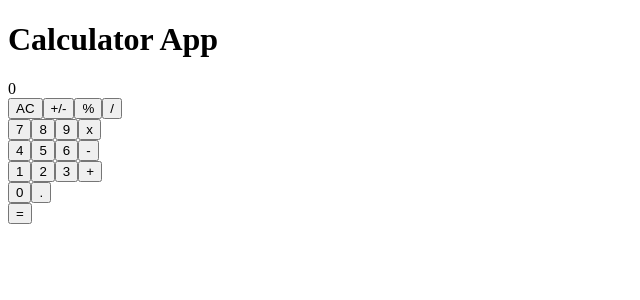
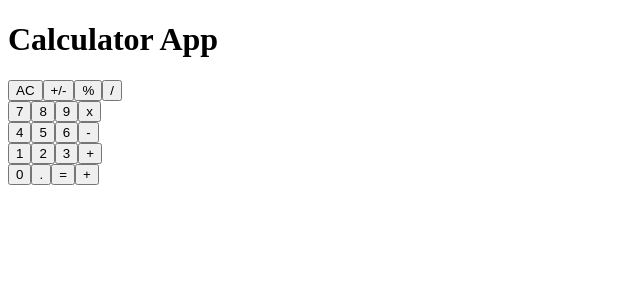
Before and after one commit to kcotrinam/calculator-react, a React (Create React App) app: page / in a window 1280 px wide. Shown: the top 300 px of the page, without its empty margins (0-640 px from the left). Built offline with nearby package versions, Linux system fonts and the light colour scheme.

Commit message:
Add handle click function

```diff
--- a/src/components/App.js
+++ b/src/components/App.js
@@ -1,13 +1,35 @@
-import React from 'react';
+import React, { Component } from 'react';
 import Display from './Display';
 import ButtonPanel from './ButtonPanel';
+import calculate from '../logic/calculate';
 
-const App = () => (
-  <div>
-    <h1>Calculator App</h1>
-    <Display />
-    <ButtonPanel />
-  </div>
-);
+class App extends Component {
+  constructor(props) {
+    super(props);
+
+    this.state = {
+      total: null,
+      next: null,
+      operation: null,
+    };
+  }
+
+  handleClick = buttonName => {
+    const data = { ...this.state };
+    const calculation = calculate(data, buttonName);
+    this.setState({ ...calculation });
+  }
+
+  render() {
+    const { next, total } = this.state;
+    return (
+      <div>
+        <h1>Calculator App</h1>
+        <Display result={(next && next.toString()) || (total && total.toString())} />
+        <ButtonPanel clickHandler={data => this.handleClick(data)} />
+      </div>
+    );
+  }
+}
 
 export default App;
--- a/src/components/ButtonPanel.jsx
+++ b/src/components/ButtonPanel.jsx
@@ -6,7 +6,7 @@ const BUTTONGROUP = {
   group2: ['7', '8', '9', 'x'],
   group3: ['4', '5', '6', '-'],
   group4: ['1', '2', '3', '+'],
-  group5: ['0', '.'],
+  group5: ['0', '.', '=', '+'],
 };
 
 const ButtonPanel = () => {
@@ -33,7 +33,6 @@ const ButtonPanel = () => {
         <div className="row">{renderButtons(group3)}</div>
         <div className="row">{renderButtons(group4)}</div>
         <div className="row">{renderButtons(group5)}</div>
-        <Button name="=" />
       </div>
     </>
   );
```
